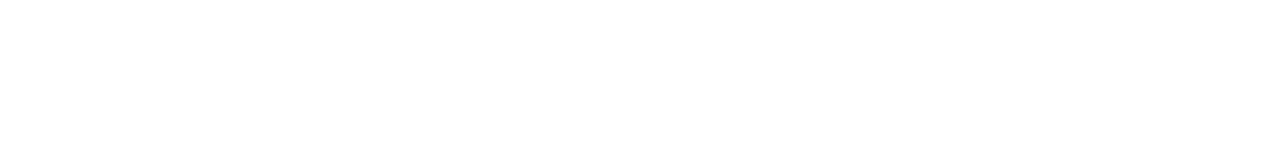
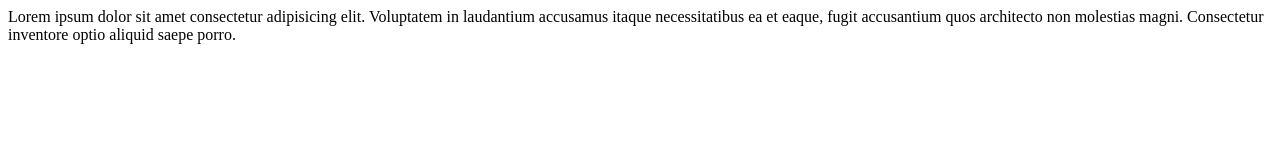
Before and after one commit to alvasonline/proyectoDemoCursoPrework, a plain HTML site: page index.html in a window 1280 px wide. Drawn offline with Linux system fonts and the light colour scheme.

Commit message:
Actualizacion con lorem

```diff
--- a/index.html
+++ b/index.html
@@ -8,6 +8,6 @@
     <link rel="stylesheet" href="app.css">
 </head>
 <body>
-
+ Lorem ipsum dolor sit amet consectetur adipisicing elit. Voluptatem in laudantium accusamus itaque necessitatibus ea et eaque, fugit accusantium quos architecto non molestias magni. Consectetur inventore optio aliquid saepe porro.
 </body>
 </html>
```
